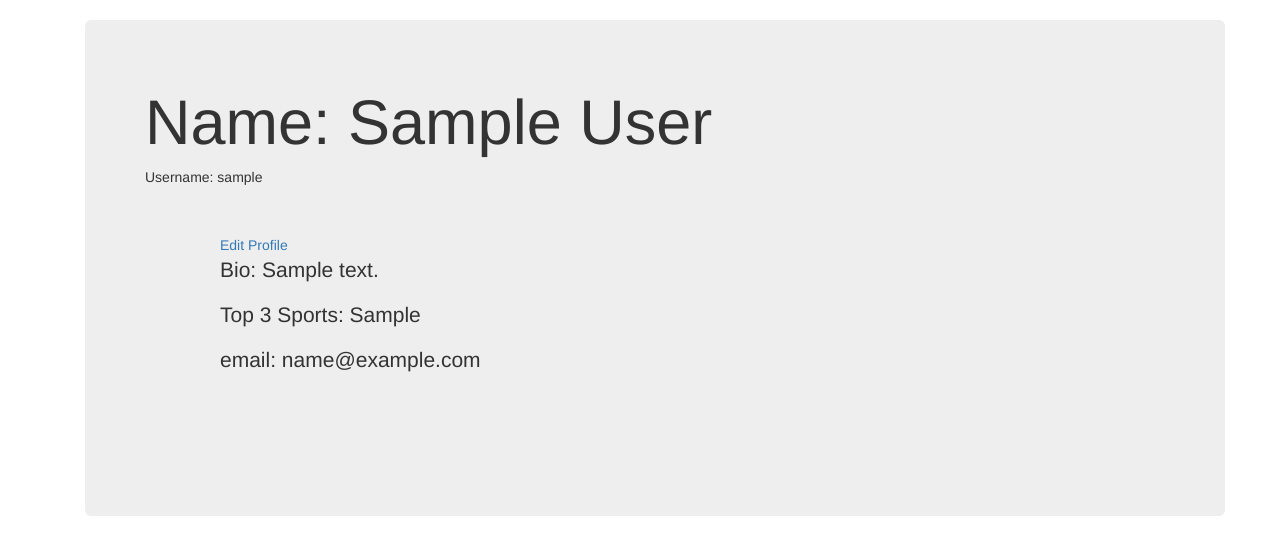
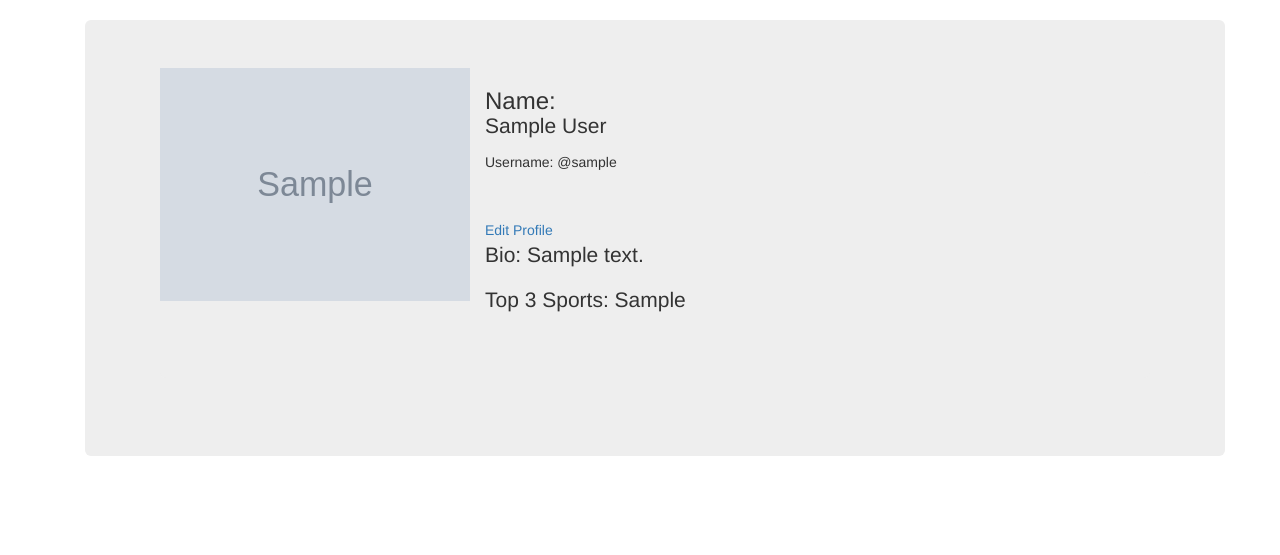
Before and after one commit to jmiranda-conncoll/Footisy, a Django app: page /signUps/profile/ in a window 1280 px wide. Shown: the part 51-606 px from the top of the page. Run offline with Django 3.2, Linux system fonts and the light colour scheme; a user stored in the database is signed in; tables that the repository leaves empty hold one stand-in row (values such as "Sample post"); grey boxes marked "Sample" are stand-in pictures; some libraries are stand-ins or nearby versions.

Commit message:
Fixed profile pic issue

```diff
--- a/signUps/templates/profile.html
+++ b/signUps/templates/profile.html
@@ -5,10 +5,13 @@
 
 <div class="container">
     <div class="jumbotron">
+            <div class="col-md-4">
+                     <img src="{{ profile.profile_pic.url }}" class="img-responsive" style="width: 100%; float: center; margin-right: 10px;" />
+            </div>
 
-            <h1 class="mb4">Name: {{ profile.name}}</h1>
+            <h3 class="b mb2">Name: {{ profile.name | linebreaks}}</h3>
 
-            <header class="b mb2">Username: {{ profile.username }}</header>
+            <header class="b mb2">Username: @{{ profile.username }}</header>
 
             <div class="container">
                 <div class="jumbotron">
@@ -20,8 +23,6 @@
 
                     <p class="mb2">Top 3 Sports: {{ profile.sports }}</p>
 
-                    <p class="mb2">email: {{ profile.email }}</p>
-
                 </div>
                 </div>
 
--- a/signUps/templates/registration.html
+++ b/signUps/templates/registration.html
@@ -5,8 +5,9 @@
     <div class="jumbotron">
       {% if registered %}
         <h1>Thank you for registering!</h1>
+        <h1>Login and get active!</h1>
       {% else %}
-        <h1>Register Here</h1>
+        <h1>Join Footisy!</h1>
         <h3>Just fill out the form.</h3>
 <form enctype="multipart/form-data" method="POST">
           {% csrf_token %}
--- a/signUps/views.py
+++ b/signUps/views.py
@@ -66,6 +66,8 @@ def user_login(request):
 def profile(request):
     user = request.user
     profile_objs = Accounts.objects.get(user_id = user.id)
+    if (profile_objs.profile_pic == ""):
+        profile_objs.profile_pic = "images/pro_pic.jpg"
     context = {
         "profile": profile_objs,
     }
@@ -76,13 +78,15 @@ def editProfile(request):
     if request.method == 'POST':
         user_profile_form = UserProfileInfoForm(data=request.POST,files = request.FILES)
         if user_profile_form.is_valid():
+            bio = request.POST["bio"]
+            pro_pic = request.FILES["profile_pic"]
+            sports = request.POST["sports"]
             user = request.user
             a = Accounts.objects.get(user_id = user.id)
-            user_profile_form.instance.user = user
-            #user_profile_form.save()
-            a = user_profile_form.save()
-            #a.profile_pic = user_profile_form.profile_pic
-            #a.save()
+            a.bio = bio
+            a.profile_pic = pro_pic
+            a.sports = sports
+            a.save()
         else:
             print(user_profile_form.errors)
     else:
```
Also changed, not shown: media/images/mario_MSRhwC9.png (added).
